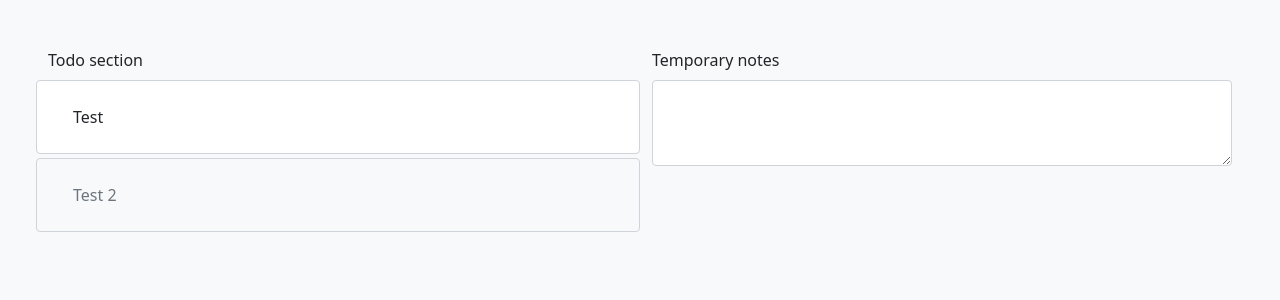
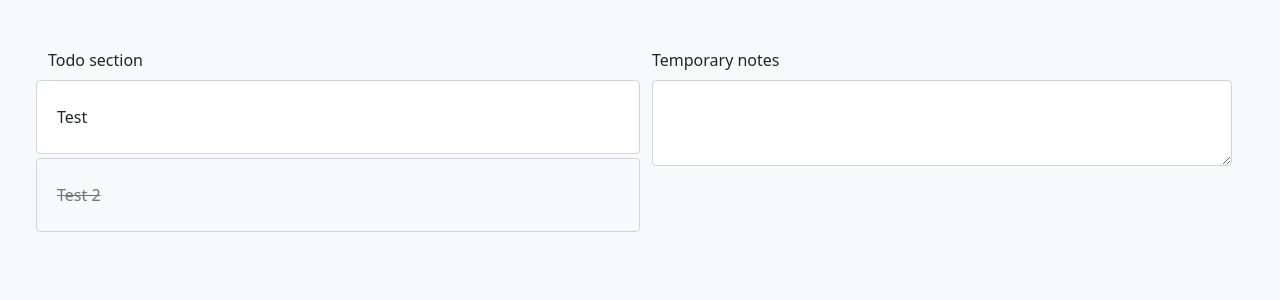
Before and after one commit to filipizydorczyk/tmp-app, a React (Create React App) app: page /overview in a window 1280 px wide. Shown: the top 300 px of the page. Built offline with nearby package versions, Linux system fonts and the light colour scheme.

Commit message:
dev: setup for actions in items

```diff
--- a/src/components/TodoList/index.tsx
+++ b/src/components/TodoList/index.tsx
@@ -1,5 +1,5 @@
 import React from "react";
-import { Row } from "react-bootstrap";
+import { Col, Form, Row } from "react-bootstrap";
 
 export type TodoListElement = {
     id: string;
@@ -23,18 +23,23 @@ function TodoList({ items, onAction = () => {} }: TodoListProps) {
         <>
             {items.map((item) => (
                 <Row
-                    className={`py-4 px-4 mb-1 rounded ${
+                    className={`py-4 px-2 mb-1 rounded ${
                         item.done ? `bg-light` : `bg-white`
                     }`}
                     style={{ border: "1px solid #ced4da" }}
                 >
+                    <Col>
                         <p
                             className={`mb-0 ${
-                            item.done ? `text-secondary` : `text-dark`
+                                item.done
+                                    ? `text-secondary text-decoration-line-through`
+                                    : `text-dark`
                             }`}
                         >
                             {item.title}
                         </p>
+                    </Col>
+                    <Col sm="auto"></Col>
                 </Row>
             ))}
         </>
```
Lines whose indentation alone changed are shown as unchanged.
